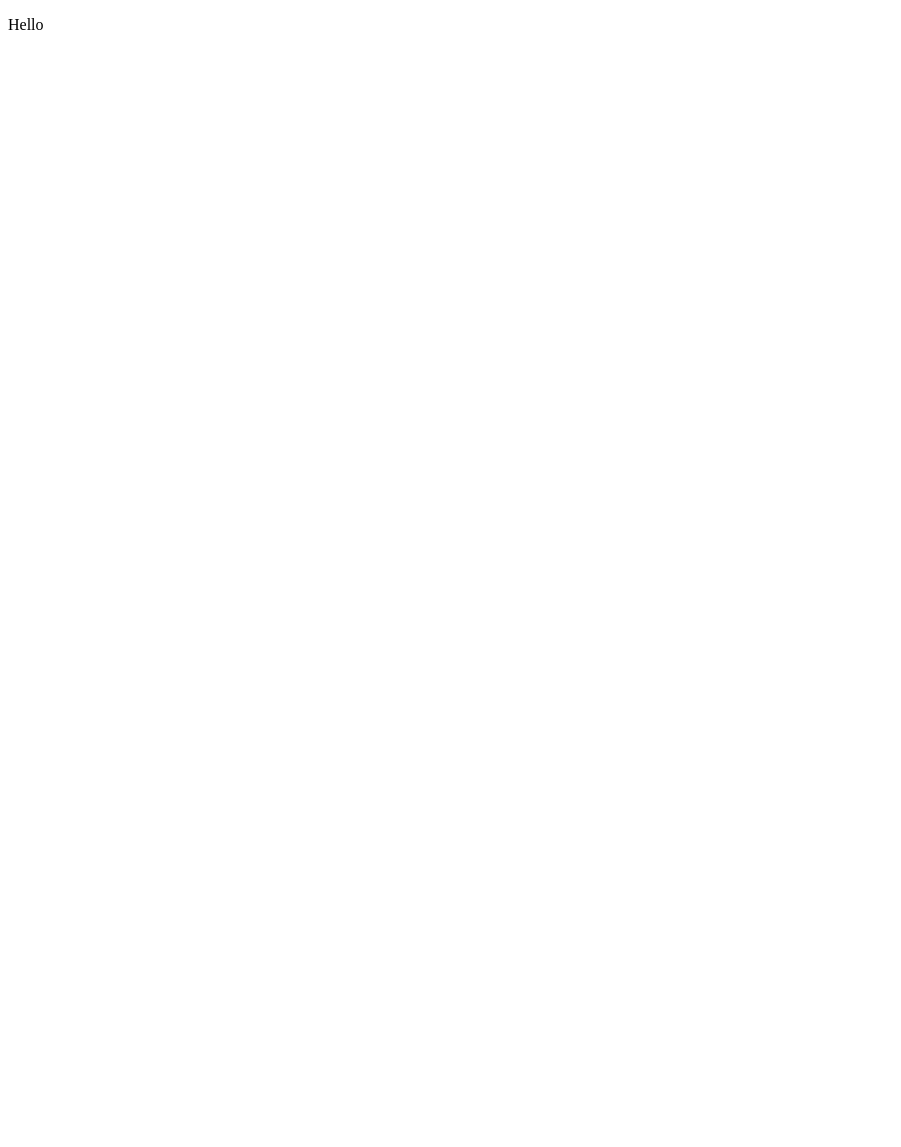
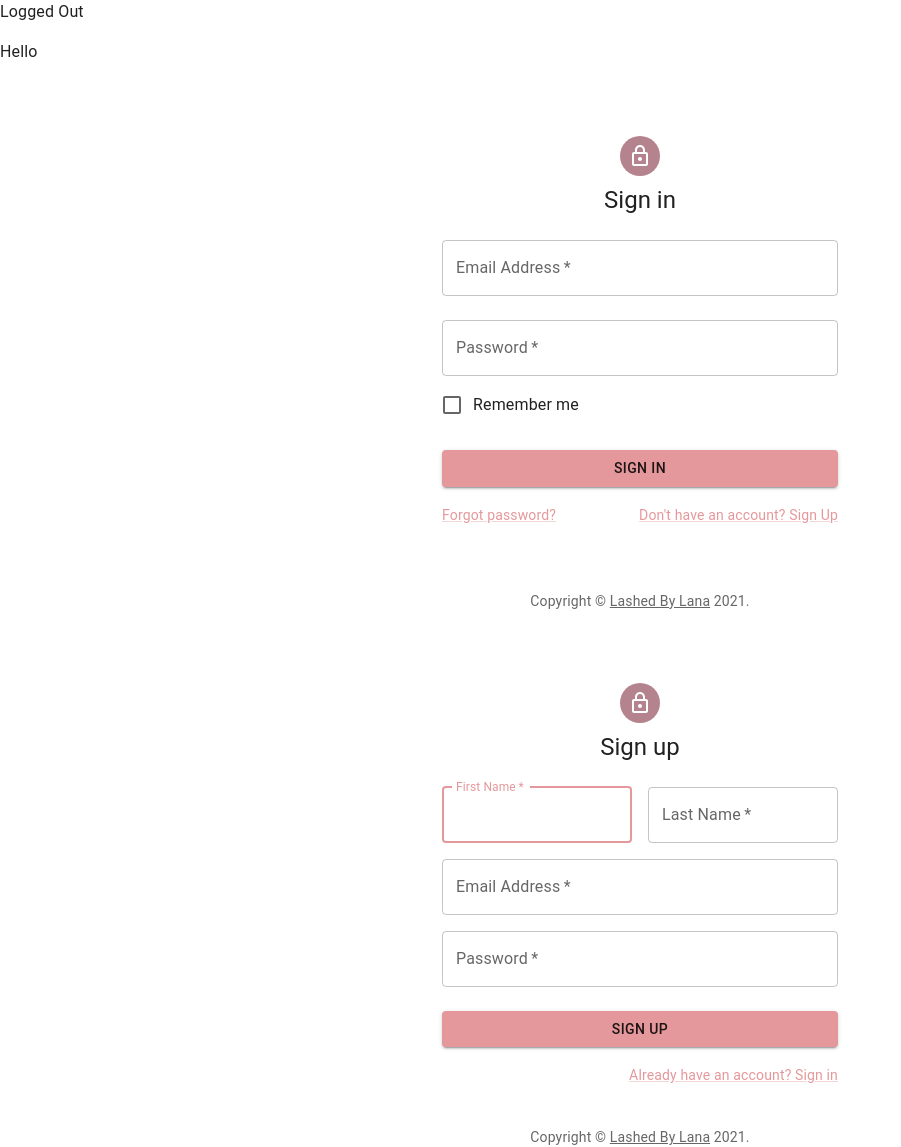
Before and after one commit to Zunaty/lashedbylana, a React (Create React App) app: page / in a window 1280 px wide. Shown: the whole page, without its empty margins (0-901 px from the left). Before the commit the page ends 800 px from the top, so only its background shows below. Built offline with nearby package versions, Linux system fonts and the light colour scheme.

Commit message:
Sign up and sign in page update, auth setup

```diff
--- a/package.json
+++ b/package.json
@@ -5,11 +5,13 @@
   "dependencies": {
     "@emotion/react": "^11.7.1",
     "@emotion/styled": "^11.6.0",
+    "@mui/icons-material": "^5.2.5",
     "@mui/material": "^5.2.5",
     "@mui/styles": "^5.2.3",
     "@testing-library/jest-dom": "^5.16.1",
     "@testing-library/react": "^12.1.2",
     "@testing-library/user-event": "^13.5.0",
+    "jwt-decode": "^3.1.2",
     "react": "^17.0.2",
     "react-dom": "^17.0.2",
     "react-scripts": "5.0.0",
--- a/src/App.js
+++ b/src/App.js
@@ -1,8 +1,13 @@
 import * as React from 'react';
 import { ThemeProvider, createTheme } from '@mui/material/styles';
 
+// Importing components to app
+import Nav from './components/Nav';
+
 // Importing pages to app
 import Home from './pages/Home';
+import Signup from './pages/Signup';
+import Login from './pages/Login';
 
 const theme = createTheme({
   palette: {
@@ -44,7 +49,10 @@ function App() {
   return (
     <ThemeProvider theme={theme}>
       <div>
-        <Home></Home>
+        <Nav />
+        <Home />
+        <Login />
+        <Signup />
       </div>
     </ThemeProvider>
   );
--- /dev/null
+++ b/src/components/Nav/index.js
@@ -0,0 +1,29 @@
+import React from 'react';
+import Auth from '../../utils/auth';
+
+function Nav() {
+
+    function navigationCheck() {
+        if (Auth.loggedIn()) {
+            return (
+                <div>
+                    Logged In
+                </div>
+            );
+        } else {
+            return (
+                <div>
+                    Logged Out
+                </div>
+            );
+        }
+    };
+
+    return (
+        <div>
+            {navigationCheck()}
+        </div>
+    );
+};
+
+export default Nav;
--- a/src/pages/Login.js
+++ b/src/pages/Login.js
@@ -0,0 +1,109 @@
+import * as React from 'react';
+import {
+    Avatar,
+    Button,
+    CssBaseline,
+    TextField,
+    FormControlLabel,
+    Checkbox,
+    Link,
+    Grid,
+    Box,
+    Typography,
+    Container
+} from '@mui/material';
+
+import LockOutlinedIcon from '@mui/icons-material/LockOutlined';
+
+function Copyright(props) {
+    return (
+        <Typography variant="body2" color="text.secondary" align="center" {...props}>
+            {'Copyright © '}
+            <Link color="inherit" href="/">
+                Lashed By Lana
+            </Link>{' '}
+            {new Date().getFullYear()}
+            {'.'}
+        </Typography>
+    );
+}
+
+export default function Login() {
+    const handleSubmit = (event) => {
+        event.preventDefault();
+        const data = new FormData(event.currentTarget);
+        // eslint-disable-next-line no-console
+        console.log({
+            email: data.get('email'),
+            password: data.get('password'),
+        });
+    };
+
+    return (
+        <Container component="main" maxWidth="xs">
+            <CssBaseline />
+            <Box
+                sx={{
+                    marginTop: 8,
+                    display: 'flex',
+                    flexDirection: 'column',
+                    alignItems: 'center',
+                }}
+            >
+                <Avatar sx={{ m: 1, bgcolor: 'secondary.main' }}>
+                    <LockOutlinedIcon />
+                </Avatar>
+                <Typography component="h1" variant="h5">
+                    Sign in
+                </Typography>
+                <Box component="form" onSubmit={handleSubmit} noValidate sx={{ mt: 1 }}>
+                    <TextField
+                        margin="normal"
+                        required
+                        fullWidth
+                        id="email"
+                        label="Email Address"
+                        name="email"
+                        autoComplete="email"
+                        autoFocus
+                    />
+                    <TextField
+                        margin="normal"
+                        required
+                        fullWidth
+                        name="password"
+                        label="Password"
+                        type="password"
+                        id="password"
+                        autoComplete="current-password"
+                    />
+                    <FormControlLabel
+                        control={<Checkbox value="remember" color="primary" />}
+                        label="Remember me"
+                    />
+                    <Button
+                        type="submit"
+                        fullWidth
+                        variant="contained"
+                        sx={{ mt: 3, mb: 2 }}
+                    >
+                        Sign In
+                    </Button>
+                    <Grid container>
+                        <Grid item xs>
+                            <Link href="#" variant="body2">
+                                Forgot password?
+                            </Link>
+                        </Grid>
+                        <Grid item>
+                            <Link href="#" variant="body2">
+                                {"Don't have an account? Sign Up"}
+                            </Link>
+                        </Grid>
+                    </Grid>
+                </Box>
+            </Box>
+            <Copyright sx={{ mt: 8, mb: 4 }} />
+        </Container>
+    );
+};
--- a/src/pages/Signup.js
+++ b/src/pages/Signup.js
@@ -0,0 +1,112 @@
+import * as React from 'react';
+import { Avatar, Button, CssBaseline, TextField, Link, Grid, Box, Typography, Container } from '@mui/material';
+import LockOutlinedIcon from '@mui/icons-material/LockOutlined';
+
+function Copyright(props) {
+    return (
+        <Typography variant="body2" color="text.secondary" align="center" {...props}>
+            {'Copyright © '}
+            <Link color="inherit" href="/">
+                Lashed By Lana
+            </Link>{' '}
+            {new Date().getFullYear()}
+            {'.'}
+        </Typography>
+    );
+};
+
+export default function Signup() {
+    const handleSubmit = (event) => {
+        event.preventDefault();
+        const data = new FormData(event.currentTarget);
+        // eslint-disable-next-line no-console
+        console.log({
+            email: data.get('email'),
+            password: data.get('password'),
+        });
+    };
+
+    return (
+
+        <Container component="main" maxWidth="xs">
+            <CssBaseline />
+            <Box
+                sx={{
+                    marginTop: 8,
+                    display: 'flex',
+                    flexDirection: 'column',
+                    alignItems: 'center',
+                }}
+            >
+                <Avatar sx={{ m: 1, bgcolor: 'secondary.main' }}>
+                    <LockOutlinedIcon />
+                </Avatar>
+                <Typography component="h1" variant="h5">
+                    Sign up
+                </Typography>
+                <Box component="form" noValidate onSubmit={handleSubmit} sx={{ mt: 3 }}>
+                    <Grid container spacing={2}>
+                        <Grid item xs={12} sm={6}>
+                            <TextField
+                                autoComplete="given-name"
+                                name="firstName"
+                                required
+                                fullWidth
+                                id="firstName"
+                                label="First Name"
+                                autoFocus
+                            />
+                        </Grid>
+                        <Grid item xs={12} sm={6}>
+                            <TextField
+                                required
+                                fullWidth
+                                id="lastName"
+                                label="Last Name"
+                                name="lastName"
+                                autoComplete="family-name"
+                            />
+                        </Grid>
+                        <Grid item xs={12}>
+                            <TextField
+                                required
+                                fullWidth
+                                id="email"
+                                label="Email Address"
+                                name="email"
+                                autoComplete="email"
+                            />
+                        </Grid>
+                        <Grid item xs={12}>
+                            <TextField
+                                required
+                                fullWidth
+                                name="password"
+                                label="Password"
+                                type="password"
+                                id="password"
+                                autoComplete="new-password"
+                            />
+                        </Grid>
+                    </Grid>
+                    <Button
+                        type="submit"
+                        fullWidth
+                        variant="contained"
+                        sx={{ mt: 3, mb: 2 }}
+                    >
+                        Sign Up
+                    </Button>
+                    <Grid container justifyContent="flex-end">
+                        <Grid item>
+                            <Link href="#" variant="body2">
+                                Already have an account? Sign in
+                            </Link>
+                        </Grid>
+                    </Grid>
+                </Box>
+            </Box>
+            <Copyright sx={{ mt: 5 }} />
+        </Container>
+    );
+};
--- /dev/null
+++ b/src/utils/auth.js
@@ -0,0 +1,45 @@
+import decode from 'jwt-decode';
+
+class AuthService {
+    getProfile() {
+        return decode(this.getToken());
+    }
+
+    loggedIn() {
+        // Checks if there is a saved token and it's still valid
+        const token = this.getToken();
+        return !!token && !this.isTokenExpired(token);
+    }
+
+    isTokenExpired(token) {
+        try {
+            const decoded = decode(token);
+            if (decoded.exp < Date.now() / 1000) {
+                return true;
+            } else return false;
+        } catch (err) {
+            return false;
+        }
+    }
+
+    getToken() {
+        // Retrieves the user token from localStorage
+        return localStorage.getItem('id_token');
+    }
+
+    login(idToken) {
+        // Saves user token to localStorage
+        localStorage.setItem('id_token', idToken);
+
+        window.location.assign('/');
+    }
+
+    logout() {
+        // Clear user token and profile data from localStorage
+        localStorage.removeItem('id_token');
+        // this will reload the page and reset the state of the application
+        window.location.assign('/');
+    }
+}
+
+export default new AuthService();
```
Also changed, not shown: 1 other file (tests, documents, lock files or other folders).
